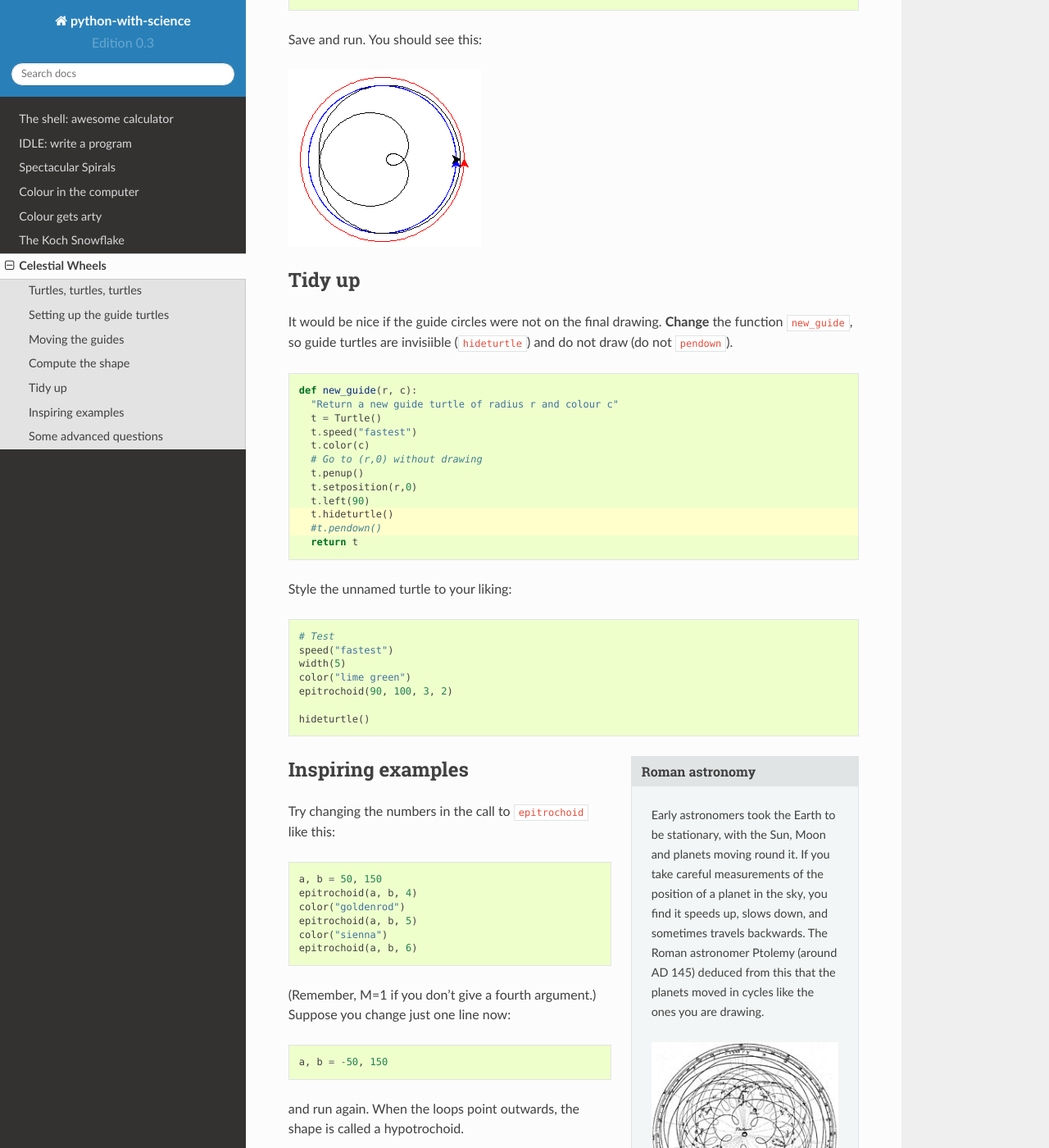
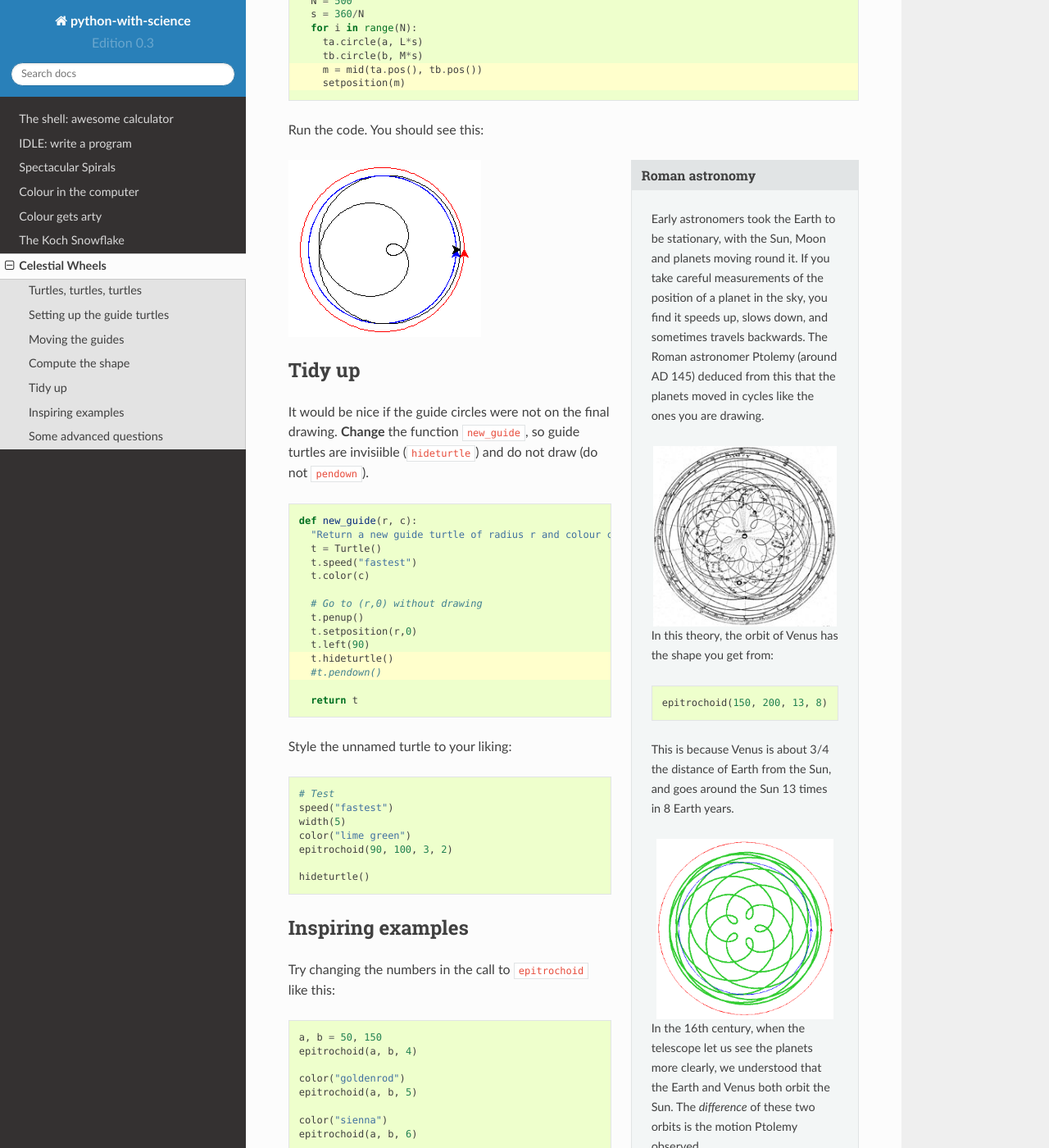
Before and after one commit to jeff5/python-with-science, a Sphinx documentation site: the page built from doc/source/cyclic_trochoid/cyclic_trochoid.rst, in a window 1280 px wide and 1400 px high, scrolled down 3136 px. Shown: the whole window at 82% size. Built offline with Sphinx 7.4.7 and the Read the Docs theme 2.0.0, drawn with Linux system fonts in a browser that asks for light colours; some of the changed text lies outside the part shown.

Commit message:
Tweaks to spacing and layout, typos in "Celestial Wheels"

```diff
--- a/doc/source/cyclic_trochoid/cyclic_trochoid.rst
+++ b/doc/source/cyclic_trochoid/cyclic_trochoid.rst
@@ -43,7 +43,7 @@
 A function addressed to a particular object is called a *method*.
 The dot ``.`` is how you address a *method* to an object in Python.
 It has to be something the object knows how to do,
-so you can't say ``ted.print()``.
+so you can't say ``ted.print()``, because turtles don't know that word.
 The unnamed turtle is still there and waiting for your instructions::
 
    forward(100)
@@ -61,7 +61,7 @@
 For the next part,
 we need two "guide" turtles,
 each of which draws a circle.
-Each has guide to be set up a certain distance from home,
+Each guide has to be set up a certain distance from home,
 so **add** these two functions to your code (above ``# Test``),
 so it looks like this:
 
@@ -75,11 +75,13 @@
      t = Turtle()
      t.speed("fastest")
      t.color(c)
+
      # Go to (r,0) without drawing
      t.penup()
      t.setposition(r,0)
      t.left(90)
      t.pendown()
+
      return t
 
    def mid(p, q):
@@ -101,6 +103,9 @@
    end = g.position()
    setposition(mid(start,end))
 
+In that last line we did two things at one:
+the ``mid`` function calculates the half-way point between ``start`` and ``end``,
+then ``setposition`` takes your unnamed turtle there.
 You should see this:
 
    .. image:: epi_midpoint.png
@@ -122,6 +127,7 @@
    def epitrochoid(a, b, L, M=1):
      ta = new_guide(a, "blue")
      tb = new_guide(b, "red")
+
      # N little steps s make one circle
      N = 500
      s = 360/N
@@ -173,10 +181,44 @@
        m = mid(ta.pos(), tb.pos())
        setposition(m)
 
-Save and run.
+Run the code.
 You should see this:
 
 .. image:: epi_90_100_3_2.png
+
+
+
+.. sidebar:: Roman astronomy
+
+   Early astronomers took the Earth to be stationary,
+   with the Sun, Moon and planets moving round it.
+   If you take careful measurements of the position of a planet in the sky,
+   you find it speeds up, slows down, and sometimes travels backwards.
+   The Roman astronomer Ptolemy (around AD 145)
+   deduced from this that the planets moved in cycles
+   like the ones you are drawing.
+
+   .. image:: 244px-Cassini_apparent.jpg
+      :align: center
+      :height: 220px
+
+   In this theory,
+   the orbit of Venus has the shape you get from::
+
+       epitrochoid(150, 200, 13, 8)
+
+   This is because Venus is about 3/4 the distance of Earth from the Sun,
+   and goes around the Sun 13 times in 8 Earth years.
+
+   .. image:: epi_venus.png
+      :align: center
+      :height: 220px
+
+   In the 16th century,
+   when the telescope let us see the planets more clearly,
+   we understood that the Earth and Venus both orbit the Sun.
+   The *difference* of these two orbits is the motion Ptolemy observed.
+
 
 
 Tidy up
@@ -216,34 +260,6 @@
 
    hideturtle()
 
-.. sidebar:: Roman astronomy
-
-   Early astronomers took the Earth to be stationary,
-   with the Sun, Moon and planets moving round it.
-   If you take careful measurements of the position of a planet in the sky,
-   you find it speeds up, slows down, and sometimes travels backwards.
-   The Roman astronomer Ptolemy (around AD 145)
-   deduced from this that the planets moved in cycles
-   like the ones you are drawing.
-
-   .. image:: 244px-Cassini_apparent.jpg
-      :align: center
-
-   In this theory,
-   the orbit of Venus has the shape you get from::
-
-       epitrochoid(150, 200, 13, 8)
-
-   .. image:: epi_venus.png
-      :align: center
-      :width: 100%
-
-   In the 16th century,
-   when the telescope let us see the planets more clearly,
-   we understood that the Earth and Venus both orbit the Sun,
-   The *difference* of these two orbits is the motion Ptolemy observed.
-
-
 
 Inspiring examples
 ******************
@@ -252,8 +268,10 @@
 
    a, b = 50, 150
    epitrochoid(a, b, 4)
+
    color("goldenrod")
    epitrochoid(a, b, 5)
+
    color("sienna")
    epitrochoid(a, b, 6)
 
@@ -271,8 +289,10 @@
 
    a, b = 250, 300
    epitrochoid(a, b, 4)
+
    color("goldenrod")
    epitrochoid(a, b, 5)
+
    color("sienna")
    epitrochoid(a, b, 6)
 
@@ -283,8 +303,10 @@
    L = 6
    a, x = 20, 50
    epitrochoid(a, L*a, L)
+
    color("goldenrod")
    epitrochoid(a, L*a + x, L)
+
    color("sienna")
    epitrochoid(a, L*a - x, L)
 
@@ -309,6 +331,8 @@
 
 * When do the loops become points?
 * Both curves below have 3 loops: what is the difference between them?
+  (Hint: imagine you are standing in the middle, then walk to the outside.
+  What is the smallest number of green lines you have to cross? And brown?)
 
 .. image:: epi_200_300_4_1.png
    :align: center
```
Also changed, not shown: other parts of doc/source/cyclic_trochoid/cyclic_trochoid.rst (+7 -3 lines).
